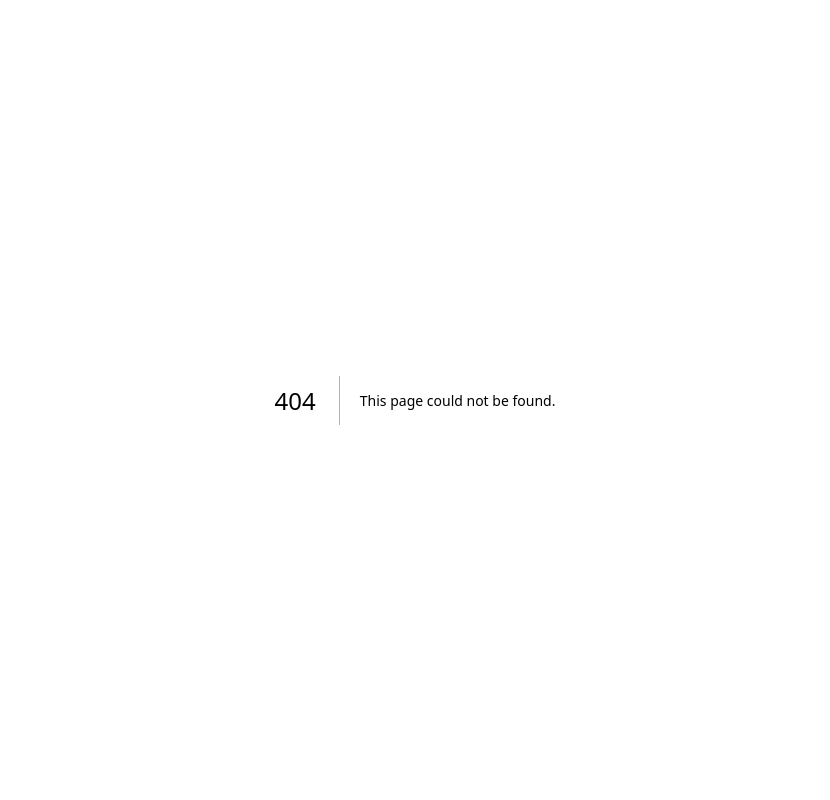
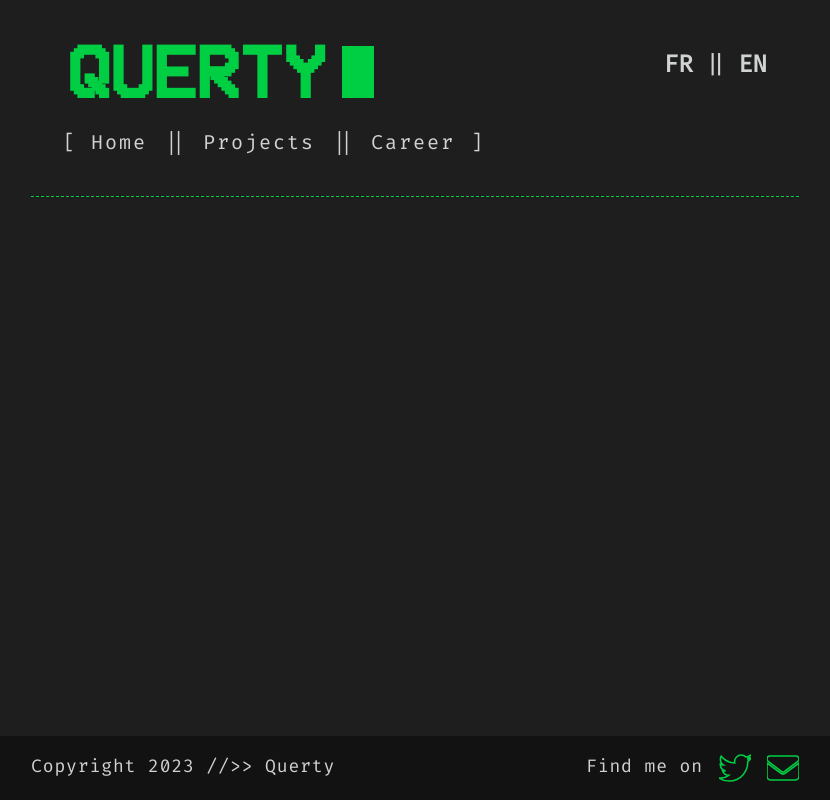
Before and after one commit to Quertyy/website, a Next.js app: page /career in a window 1280 px wide. Before the commit this address had no page. Shown: the whole page, without its empty margins (225-1055 px from the left). Built offline with nearby package versions, Linux system fonts and the light colour scheme.

Commit message:
feat: add career + projects pages

```diff
--- /dev/null
+++ b/app/career/page.jsx
@@ -0,0 +1,17 @@
+import Header from '../../components/header'
+import Footer from '../../components/footer'
+
+function Projects() {
+    return (
+        <>
+        <div className="bg-gray">
+          <Header />
+          <main className="py-10">
+          </main>
+        </div>
+        <Footer />
+    </>
+    );
+}
+
+export default Projects;
--- /dev/null
+++ b/app/projects/page.jsx
@@ -0,0 +1,17 @@
+import Header from '../../components/header'
+import Footer from '../../components/footer'
+
+function Projects() {
+    return (
+        <>
+        <div className="bg-gray">
+          <Header />
+          <main className="py-10">
+          </main>
+        </div>
+        <Footer />
+    </>
+    );
+}
+
+export default Projects;
```
